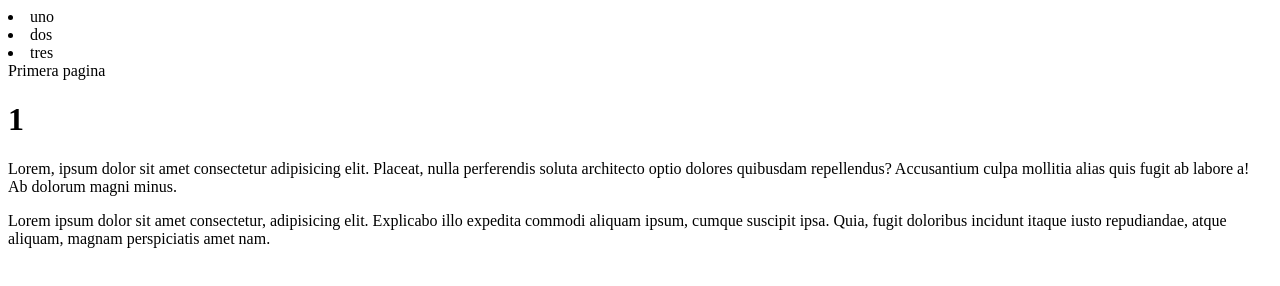
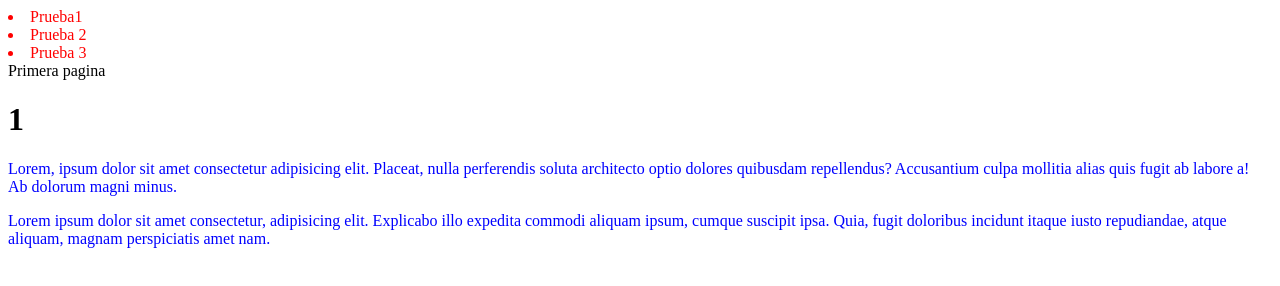
Before and after one commit to laxus0101/Greem-Points, a plain HTML site: page index.html in a window 1280 px wide. Drawn offline with Linux system fonts and the light colour scheme.

Commit message:
index changes, css link

```diff
--- a/css/index_style.css
+++ b/css/index_style.css
@@ -1,4 +1,4 @@
-#firts_nav {
+#first_nav {
     color: red;
 }
 
--- a/Html/index.html
+++ b/index.html
@@ -4,13 +4,13 @@
     <meta charset="UTF-8">
     <meta name="viewport" content="width=device-width, initial-scale=1.0">
     <title>Green Points</title>
-    <link rel="stylesheet" src="css/index_style.css">
+    <link rel="stylesheet" href="css/index_style.css">
 </head>
 <body>
-    <nav id="firt_nav">
-        <li>uno</li>
-        <li>dos</li>
-        <li>tres</li>
+    <nav id="first_nav">
+        <li>Prueba1</li>
+        <li>Prueba 2</li>
+        <li>Prueba 3</li>
     </nav>
     <header>Primera pagina</header>
     <h1>1</h1>
```
